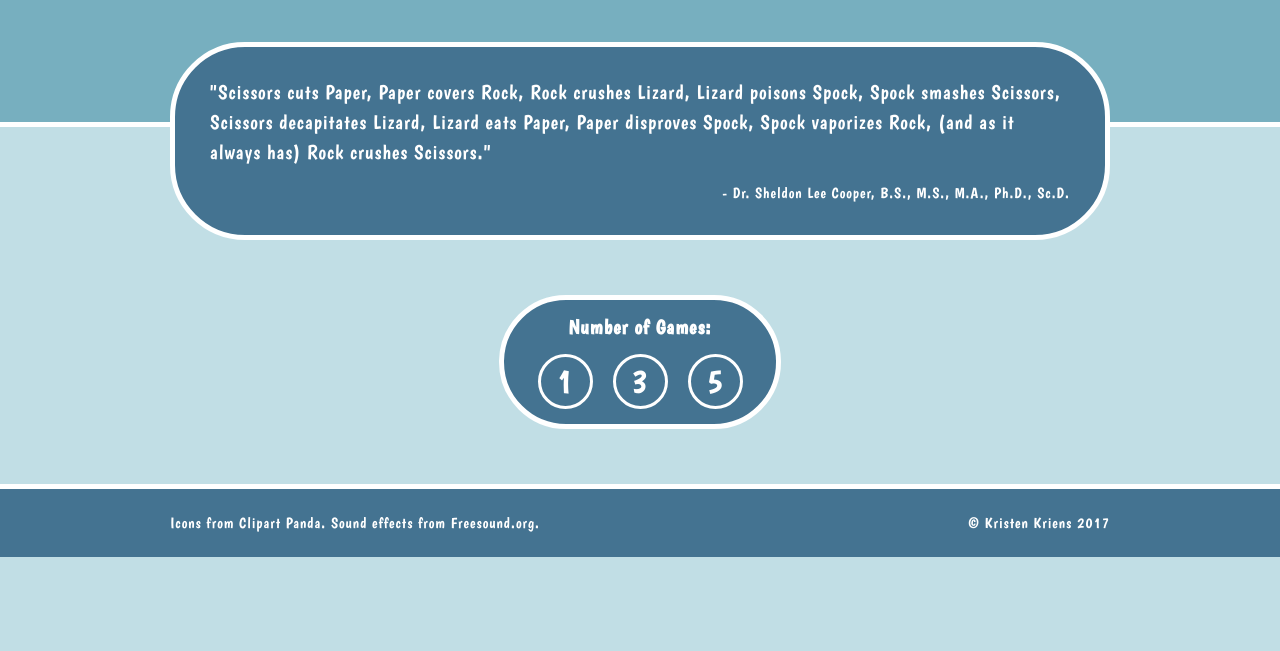
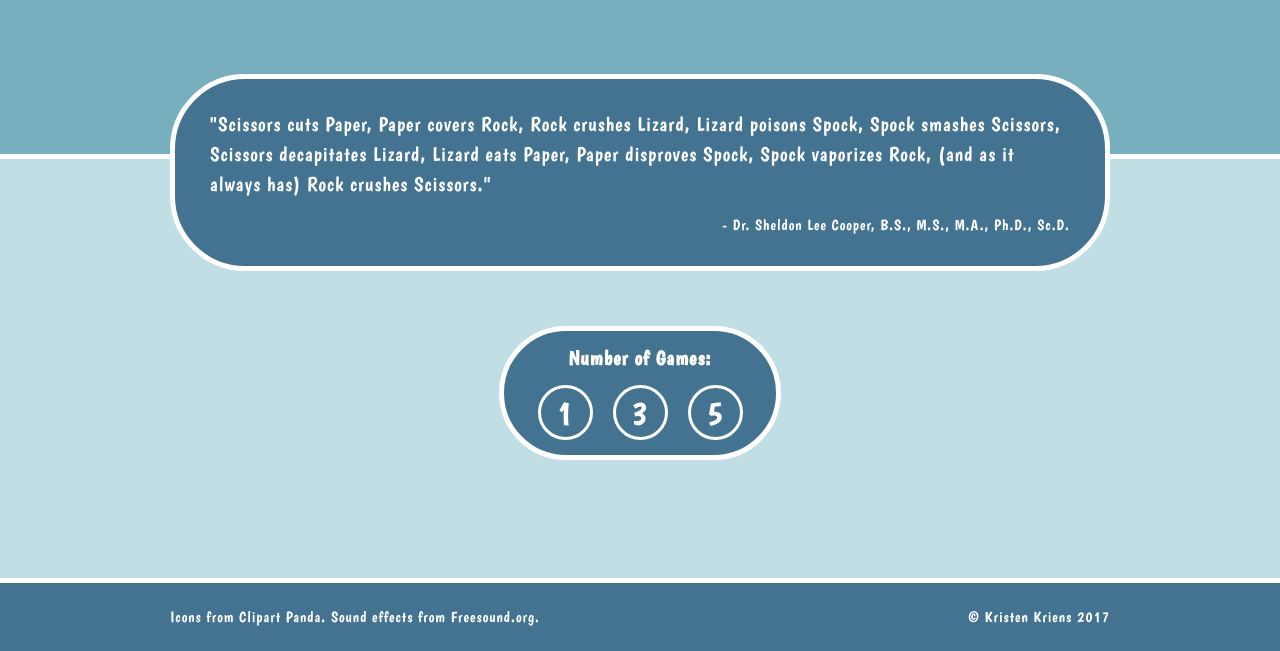
Before and after one commit to kristenkriens/rock-paper-scissors, a website: page index.html in a window 1280 px wide. Shown: the part 149-800 px from the top of the page. Drawn offline with nearby package versions, Linux system fonts and the light colour scheme; files that its build step writes are made by us from their sources; files whose address does not match are found by name.

Commit message:
Make sure the footer is always stuck to the bottom of the page

```diff
--- a/src/sass/_footer.scss
+++ b/src/sass/_footer.scss
@@ -3,6 +3,8 @@
   background-color: $dark-blue;
   font-size: 15px;
   padding: 10px 0;
+  align-self: flex-end;
+  width: 100%;
 
   @media (max-width: $sm-width) {
     font-size: 13px;
--- a/src/sass/_header.scss
+++ b/src/sass/_header.scss
@@ -3,4 +3,5 @@
   border-bottom: 5px solid $white;
   text-align: center;
   padding: 25px 0 125px 0;
+  width: 100%;
 }
--- a/src/sass/_home.scss
+++ b/src/sass/_home.scss
@@ -1,3 +1,7 @@
+main {
+  width: 100%;
+}
+
 .rules {
   margin: -100px 0 25px 0;
 
--- a/src/sass/styles.scss
+++ b/src/sass/styles.scss
@@ -15,7 +15,7 @@ html, body {
 	overflow-x: hidden;
 }
 
-img{
+img {
 	max-width: 100%;
 }
 
@@ -26,6 +26,9 @@ body {
 	font-size: 20px;
 	position: relative;
 	letter-spacing: 1px;
+	display: flex;
+	flex-wrap: wrap;
+	min-height: 100vh;
 
 	@media (max-width: $md-width) {
 		font-size: 18px;
```
